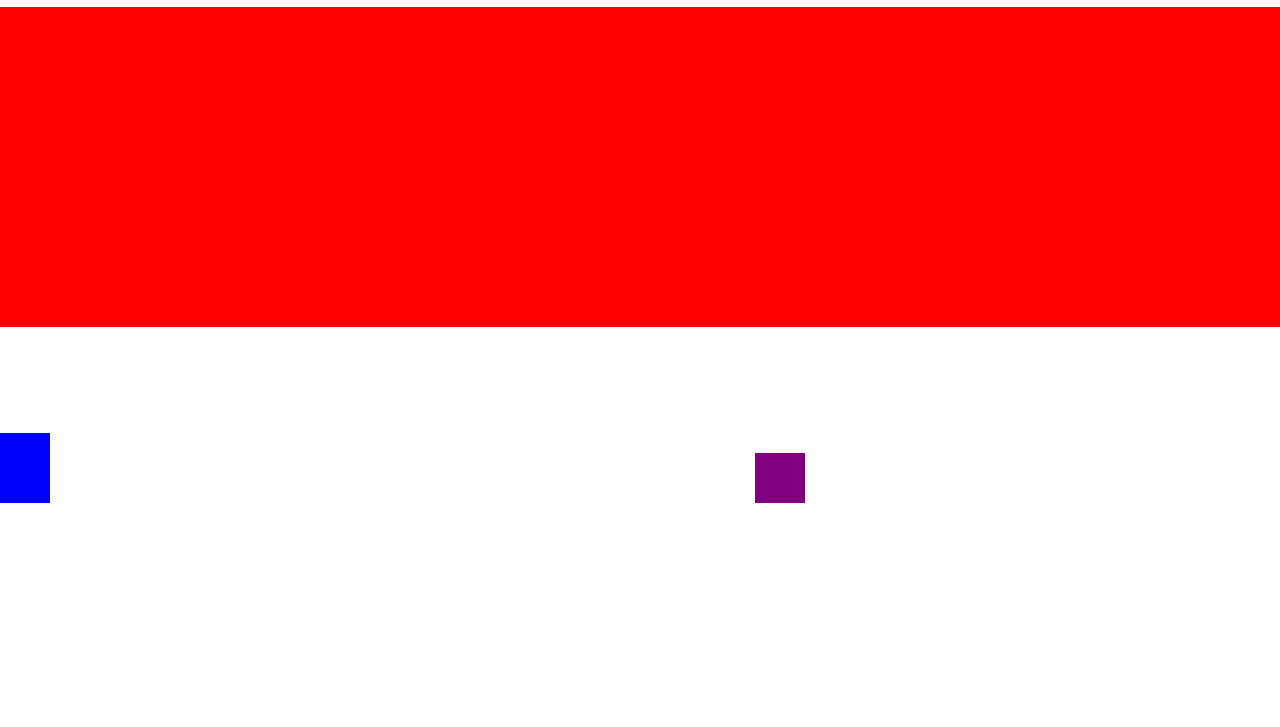
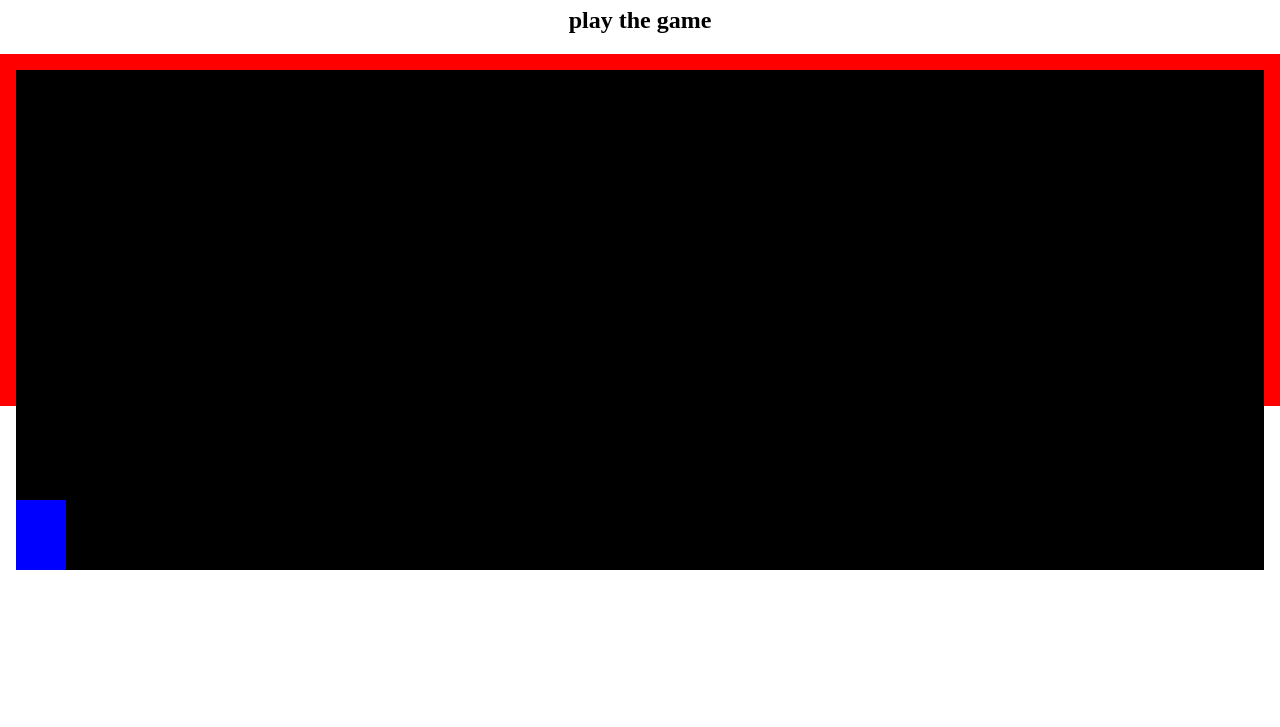
Before and after one commit to CameronASC20/Game-Project, a plain HTML site: page index.html in a window 1280 px wide. Shown: the part 73-800 px from the top of the page. Drawn offline with Linux system fonts and the light colour scheme.

Commit message:
Switch to canvas, can't get animation to work

```diff
--- a/css/style.css
+++ b/css/style.css
@@ -1,6 +1,16 @@
 html,body {
     margin: 0;
     padding:0;
+}
+
+h1, #status {
+    text-align: center;
+}
+
+canvas {
+    background-color: black;
+    width: 100%;
+    height: 500px;
 }
 
 #container {
@@ -8,39 +18,5 @@ html,body {
     max-width: 100em;
     height: 40vh;
     margin: 0 auto;
+    padding: 1em;
 }
-
-#character {
-    width: 50px;
-    height: 70px;
-    background-color: blue;
-    position: relative;
-    top: 426px;
-}
-
-
-@keyframes jump {
-    0%{top: 426px;}
-    30%{top: 346px;}
-    70%{top: 346px;}
-    100%{top: 426px;}
-}
-
-.animate {
-    animation: jump 500ms;
-}
-
-#block {
-    width: 50px;
-    height: 50px;
-    background-color: purple;
-    position: relative;
-    top: 376px;
-    left: 1550px;
-    animation: block 2s infinite linear;
-}
-
-@keyframes block {
-    0%{left: 1550px;}
-    100%{left: -40px;}
-}
--- a/index.html
+++ b/index.html
@@ -9,9 +9,11 @@
 </head>
 <body>
     <h1>Hop!</h1>
+    <h2 id="status">play the game</h2>
     <div id="container">
-        <div id="character"></div>
-        <div id="block"></div>
+        <main>
+            <canvas id="canvas"></canvas>
+        </main>
     </div>
     <script src="js/app.js"></script>
 </body>
--- a/js/app.js
+++ b/js/app.js
@@ -1,19 +1,89 @@
-const player = document.getElementById('character')
-const block = document.getElementById('block')
+const game = document.getElementById('canvas')
 
-const jump = () => {
-    player.classList.add('animate')
+const ctx = game.getContext('2d')
+
+game.setAttribute('width', getComputedStyle(game)['width'])
+game.setAttribute('height', getComputedStyle(game)['height'])
+
+
+class Player {
+    constructor(x, y, color, height, width) {
+        this.x = x,
+        this.y = y,
+        this.color = color,
+        this.height = height,
+        this.width = width
+		this.direction = {
+            up: false
+        }
+    }
+    render = function () {
+        // ctx.fillStyle will determine the color(or style) of your element
+        ctx.fillStyle = this.color
+        // ctx.fillRect will draw a rectangle on the canvas
+        ctx.fillRect(this.x, this.y, this.height, this.width)
+    }
 }
 
-const removeJump = () => {
-    setTimeout(function() {
-        player.classList.remove('animate')
-    }, 500)
+class Block {
+    constructor(x, y, color, height, width) {
+        this.x = x,
+        this.y = y,
+        this.color = color
+        this.height = height,
+        this.width = width
+        this.speed = 15
+    }
+    render = function () {
+        // ctx.fillStyle will determine the color(or style) of your element
+        ctx.fillStyle = this.color
+        // ctx.fillRect will draw a rectangle on the canvas
+        ctx.fillRect(this.x, this.y, this.height, this.width)
+    }
 }
 
-document.body.onkeyup = function (e) {
-    if(e.keyCode === 32) {
-        jump()
-        removeJump()
-    }
-}
+let player = new Player(0, 430, 'blue', 50, 70)
+let block = new Block(1550, 450, 'lightgreen', 50, 50)
+
+player.render()
+block.render()
+
+// const stopGameLoop = () => {clearInterval(gameInterval)}
+
+// document.addEventListener('DOMContentLoaded', function () {
+//     gameInterval
+// })
+
+// const gameLoop = () => {
+//     ctx.clearRect(0, 0, game.width, game.height)
+//     if () {
+//         stopGameLoop()
+//         document.querySelector('#status').textContent = 'You Win!'
+//     }
+// }
+
+// const jump = () => {
+//     if (player.classList != 'animate') {
+//         player.classList.add('animate')
+//     }
+// }
+
+// const removeJump = () => {
+//     setTimeout(function() {
+//         player.classList.remove('animate')
+//     }, 500)
+// }
+
+
+// const detectHit = () => {
+//     if (player.x < block.x + block.width) {
+//         alert('You Lose')
+//     }
+// }
+
+// document.body.onkeyup = function (e) {
+//     if (e.keyCode === 32) {
+//         jump()
+//         removeJump()
+//     }
+// }
```
